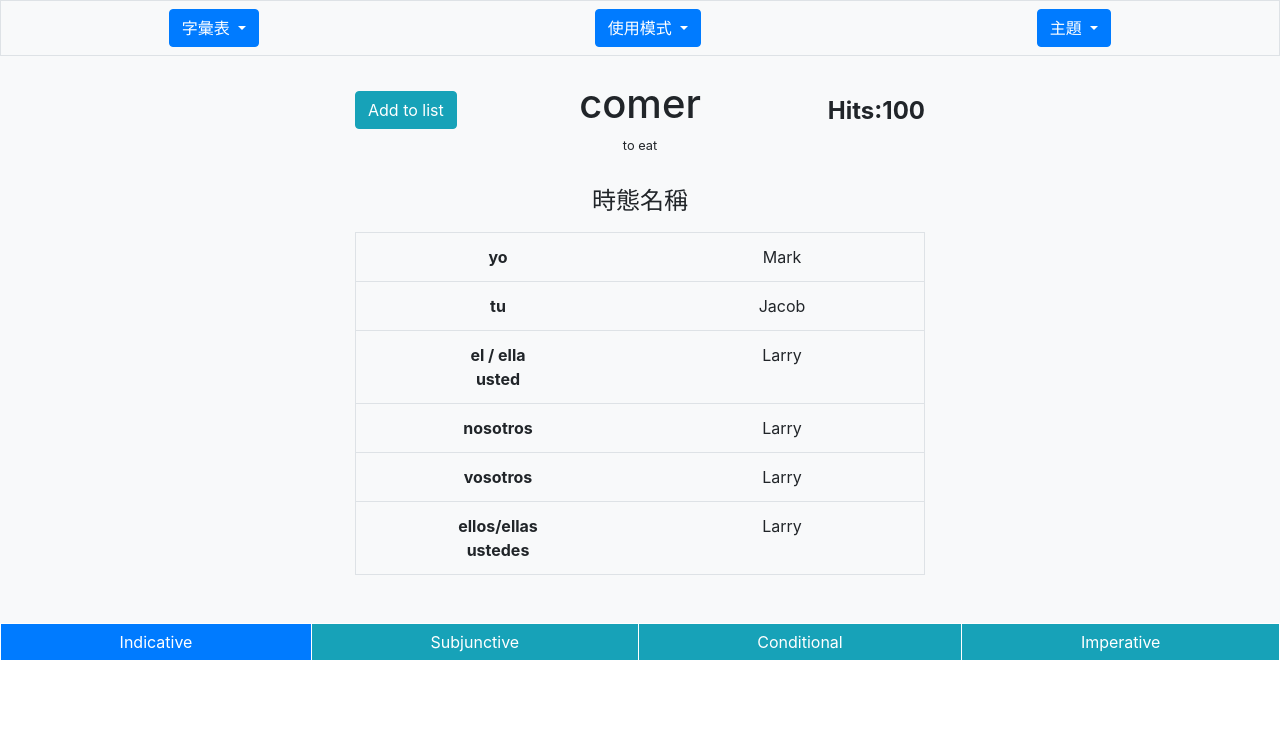
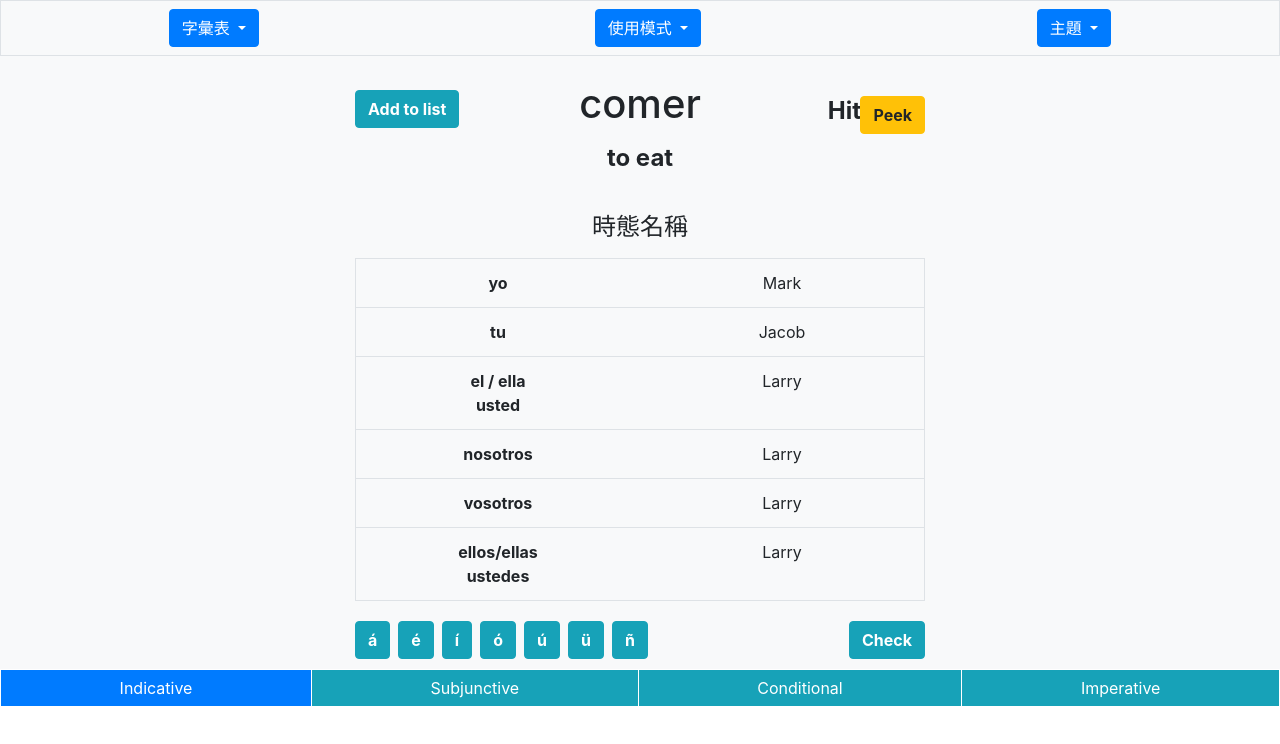
Before and after one commit to zongronghuang/spanish_verb_conjugator, a Vue app: page /#/wordcard in a window 1280 px wide. Before the commit this address led to /#/memorycard. Shown: the top 744 px of the page. Built offline with nearby package versions, Linux system fonts and the light colour scheme.

Commit message:
feat: add lower-display area with stressed letters and check button

```diff
--- a/src/components/ConjugationTable.vue
+++ b/src/components/ConjugationTable.vue
@@ -2,11 +2,13 @@
   <div class="container mt-4">
     <div class="row mb-3">
       <div class="col-6 mx-auto position-relative" id="upper-display">
-        <button class="btn btn-info mt-3" id="add-to-list">Add to list</button>
+        <button class="btn btn-info mt-3 font-weight-bold" id="add-to-list">
+          Add to list
+        </button>
 
         <div class="d-flex flex-column text-center mb-3 mx-1">
           <h1>comer</h1>
-          <small>to eat</small>
+          <span class="font-weight-bold h4 mt-2">to eat</span>
         </div>
 
         <div class="mt-3 h4 font-weight-bold" id="hits">
@@ -15,18 +17,20 @@
           <span>100</span>
         </div>
 
-        <!-- <button class="btn btn-warning mt-3" id="peek">Peek</button> -->
+        <button class="btn btn-warning mt-3 font-weight-bold" id="peek">
+          Peek
+        </button>
       </div>
     </div>
 
     <div class="row">
-      <div class="col text-center col-6 mx-auto">
+      <div class="text-center col-6 mx-auto">
         <span class="h4 my-4">時態名稱</span>
       </div>
     </div>
 
-    <div class="row">
-      <table class="table mx-auto mt-3 mb-5 col-6 text-center">
+    <div class="row mt-3 mb-1">
+      <table class="table mx-auto col-6 text-center">
         <tbody>
           <tr class="border">
             <th scope="row" class="w-50">yo</th>
@@ -61,6 +65,24 @@
         </tbody>
       </table>
     </div>
+
+    <div class="row mb-5 justify-content-between">
+      <div class="col-6 mx-auto" id="lower-display">
+        <div id="stressed-letters" class="mr-2">
+          <button class="btn btn-info font-weight-bold mr-2">á</button>
+          <button class="btn btn-info font-weight-bold mr-2">é</button>
+          <button class="btn btn-info font-weight-bold mr-2">í</button>
+          <button class="btn btn-info font-weight-bold mr-2">ó</button>
+          <button class="btn btn-info font-weight-bold mr-2">ú</button>
+          <button class="btn btn-info font-weight-bold mr-2">ü</button>
+          <button class="btn btn-info font-weight-bold">ñ</button>
+        </div>
+
+        <div id="check">
+          <button class="btn btn-info font-weight-bold">Check</button>
+        </div>
+      </div>
+    </div>
   </div>
 </template>
 
@@ -71,6 +93,12 @@ export default {
 </script>
 
 <style scoped>
+#upper-display,
+#lower-display,
+table {
+  min-width: 400px;
+}
+
 #peek {
   position: absolute;
   right: 0%;
@@ -89,7 +117,14 @@ export default {
   right: 0%;
 }
 
-#upper-display {
-  min-width: 400px;
+#stressed-letters {
+  position: absolute;
+  left: 0%;
+  margin-bottom: 15px;
+}
+
+#check {
+  position: absolute;
+  right: 0%;
 }
 </style>
--- a/src/components/TenseCategories.vue
+++ b/src/components/TenseCategories.vue
@@ -1,5 +1,5 @@
 <template>
-  <div class="btn-group d-flex" role="group" aria-label="Basic example">
+  <div class="btn-group d-flex mt-4" role="group" aria-label="Basic example">
     <button
       type="button"
       class="btn btn-primary flex-fill rounded-0 border-white"
```
